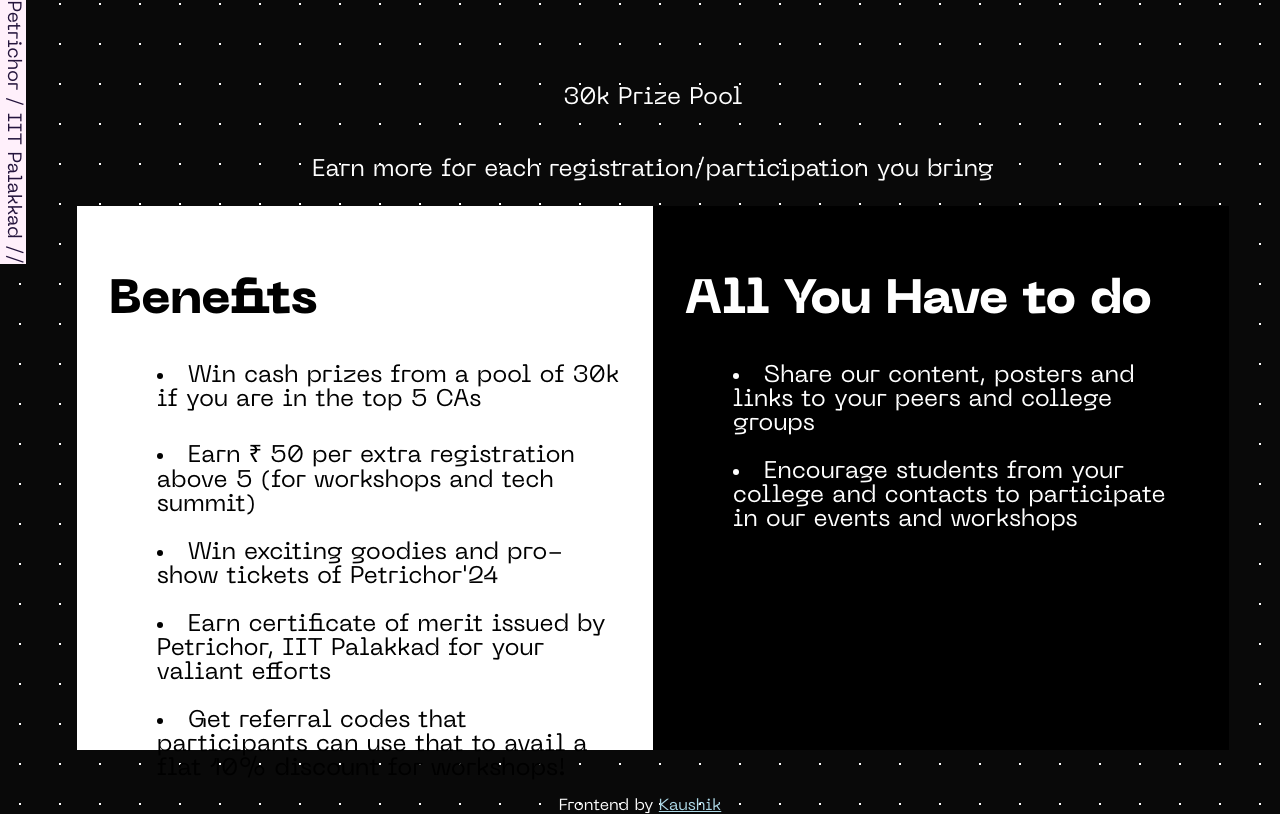
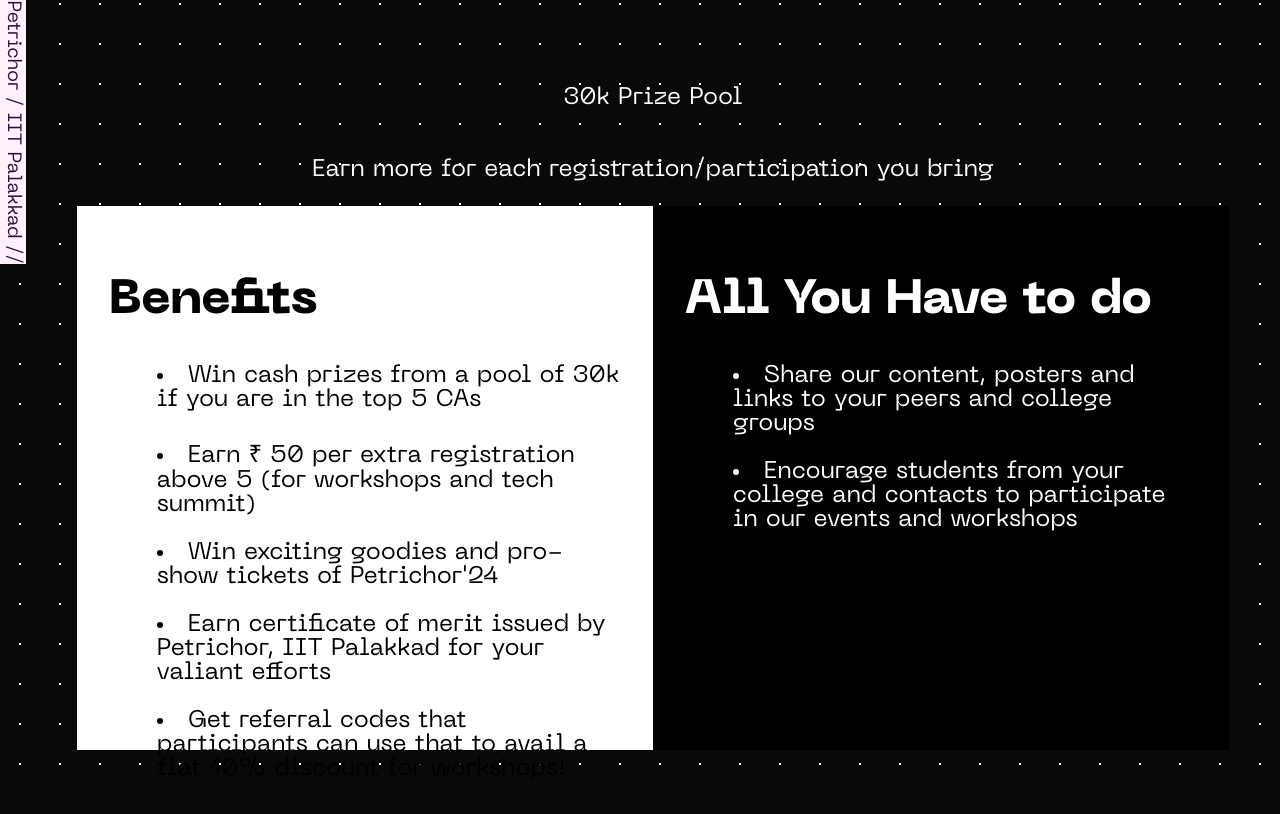
Before and after one commit to PetrichorIITPkd/PCAP-front, a SvelteKit app: page / in a window 1280 px wide. Shown: the part 536-1350 px from the top of the page. Built offline with nearby package versions, Linux system fonts and the light colour scheme.

Commit message:
removed accidental narcissism

```diff
--- a/src/routes/+page.svelte
+++ b/src/routes/+page.svelte
@@ -27,7 +27,7 @@
 </div>
 <!-- <div class="i"> -->
 <!-- </div> -->
-<span>Frontend by <a href="https://github.com/enchanteddev" style="color: lightblue;">Kaushik</a></span>
+<!-- <span>Frontend by <a href="https://github.com/enchanteddev" style="color: lightblue;">Kaushik</a></span> -->
 <style>
     .marketingbs{
         margin-left: 2vw;
```
